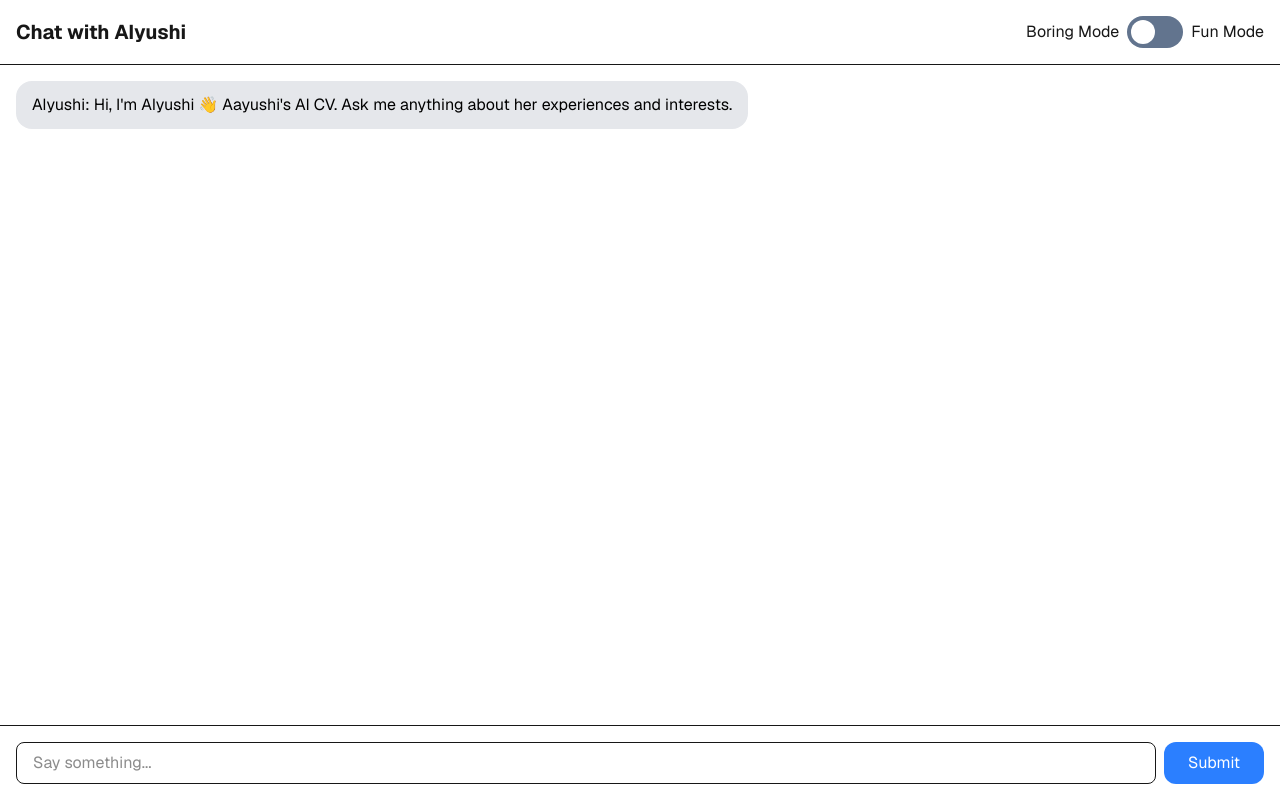
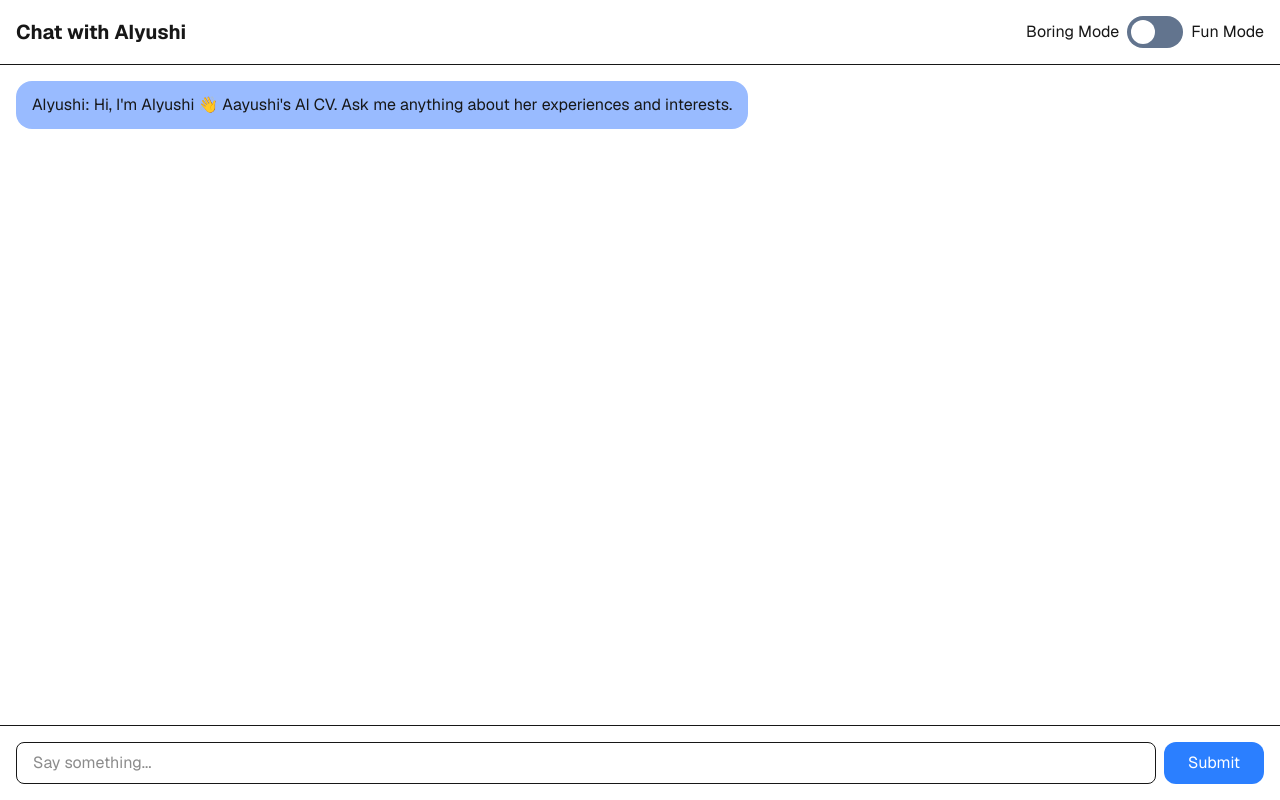
Before and after one commit to jhaveriaayushi/Aayushi-experience, a Next.js app: page / in a window 1280 px wide. Built offline with nearby package versions, Linux system fonts and the light colour scheme.

Commit message:
colours fixed

```diff
--- a/app/globals.css
+++ b/app/globals.css
@@ -1,12 +1,13 @@
 @import "tailwindcss";
 
+
 :root {
-  /* Professional theme (default) */
   --background: #ffffff;
   --foreground: #171717;
 
   --user-bubble: #2563eb;
-  --assistant-bubble: #f3f4f6;
+  --assistant-bubble: #99bbff;
+
 }
 
 [data-theme="fun"] {
@@ -14,8 +15,19 @@
   --foreground: #ffffff;
 
   --user-bubble: #8b5cf6;
-  --assistant-bubble: #1e293b;
+  --assistant-bubble: #ce81db;
 }
+
+.assistant-bubble {
+  background: var(--assistant-bubble);
+  color: var(--foreground);
+}
+
+.user-bubble {
+  background: var(--user-bubble);
+  color: var(--foreground);
+}
+
 
 @theme inline {
   --color-background: var(--background);
--- a/app/page.tsx
+++ b/app/page.tsx
@@ -83,7 +83,7 @@ export default function Page() {
           {/* Show a starter welcome bubble when no messages exist yet. */}
           {messages.length === 0 && (
             <div className="flex mb-4 justify-start">
-              <div className="max-w-[70%] rounded-2xl px-4 py-3 bg-gray-200 text-black">
+              <div className="max-w-[70%] rounded-2xl px-4 py-3 assistant-bubble">
                 AIyushi: Hi, I'm AIyushi 👋 Aayushi's AI CV. Ask me anything about her experiences and interests.
               </div>
             </div>
@@ -102,8 +102,8 @@ export default function Page() {
               <div
                 className={`max-w-[70%] rounded-2xl px-4 py-3 ${
                   message.role === 'user'
-                    ? 'bg-blue-500 text-white'
-                    : 'bg-gray-200 text-black'
+                    ? 'user-bubble'
+                    : 'assistant-bubble'
                 }`}
               >
 
@@ -126,7 +126,7 @@ export default function Page() {
 
         {status === 'submitted' || status === 'streaming' ? (
           <div className="flex mb-4 justify-start">
-            <div className="bg-gray-200 text-black rounded-2xl px-4 py-3 flex gap-1">
+            <div className="assistant-bubble rounded-2xl px-4 py-3 flex gap-1">
               <span className="animate-bounce">•</span>
               <span
                 className="animate-bounce"
```
